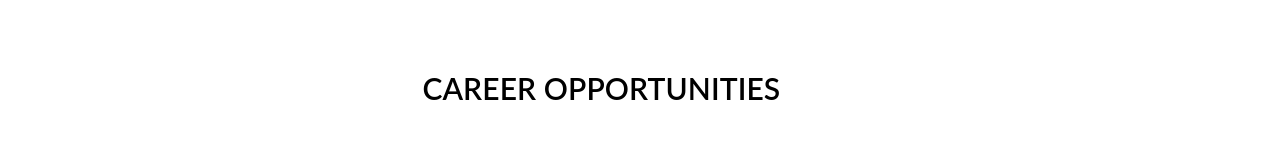
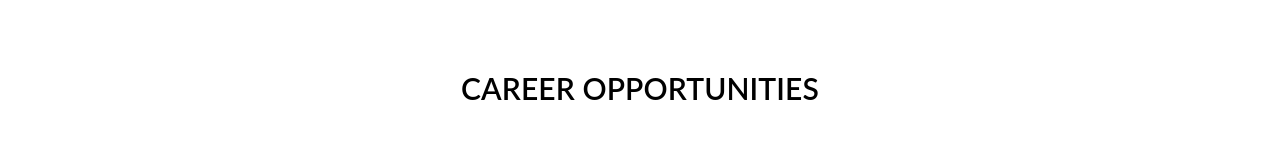
Before and after one commit to lizmoy/mari-vanna, a React (Create React App) app: page /careers in a window 1280 px wide. Shown: the part 512-672 px from the top of the page. Built offline with nearby package versions, Linux system fonts and the light colour scheme.

Commit message:
center career header

```diff
--- a/src/App.css
+++ b/src/App.css
@@ -8,18 +8,13 @@
 
 .career--careerOportunitiesTitle {
   width: 544px;
-  height: 61px;
   font-family: 'Lato', sans-serif;
   font-size: 30px;
   font-weight: 600;
-  font-style: normal;
-  font-stretch: normal;
-  line-height: normal;
   letter-spacing: 0.1px;
   text-align: center;
-  color: var(--black);
-  display: inline;
-  margin-left: 33%;
+  color: black;
+  margin: 0 auto;
 }
 
 .career--careerOportunitiesParagraph{
```
